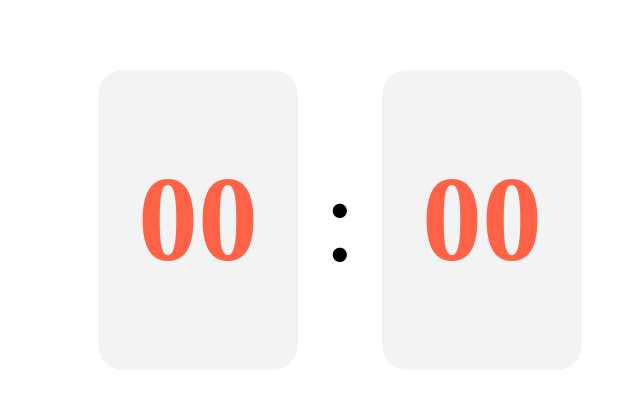
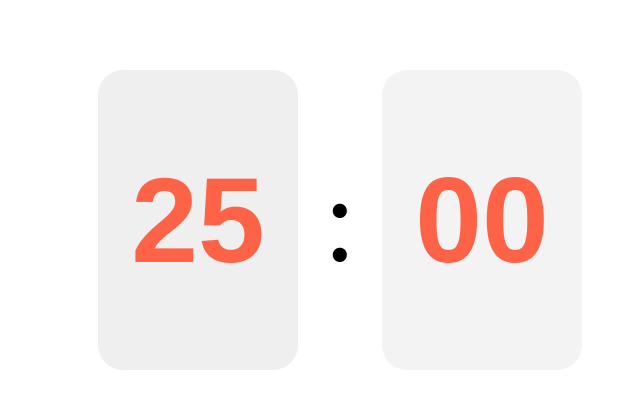
Before and after one commit to MARUNGs/react-clock, a React (Create React App) app: page / in a window 1280 px wide. Shown: the part 274-694 px from the top of the page, without its empty margins (300-940 px from the left). Built offline with nearby package versions, Linux system fonts and the light colour scheme.

Commit message:
기능 마무리

```diff
--- a/src/atoms.ts
+++ b/src/atoms.ts
@@ -2,7 +2,7 @@ import { atom, selector } from "recoil";
 
 const hourState = atom<number>({
   key: "hour",
-  default: 0,
+  default: 25,
 });
 
 const minuteState = atom<number>({
--- a/src/screens/Pomodoro.tsx
+++ b/src/screens/Pomodoro.tsx
@@ -25,7 +25,46 @@ const Wrapper = styled.div`
   gap: 2%;
 `;
 
-const Hour = styled.div`
+const Hour = styled(motion.button)`
+  border: none; /* 테두리 제거 */
+  outline: none; /* 클릭했을 때 생기는 외곽선 제거 */
+  box-shadow: none; /* 그림자 효과 제거 */
+  -webkit-appearance: none; /* Safari/Chrome의 기본 스타일 제거 */
+  -moz-appearance: none; /* Firefox의 기본 스타일 제거 */
+
+  width: 200px;
+  height: 300px;
+
+  /* background-color: #f3f3f3; */
+  border-radius: 25px;
+  border-color: tomato;
+
+  // 수평정렬
+  display: flex;
+  justify-content: center;
+  align-items: center;
+
+  color: tomato;
+  font-size: 120px;
+  font-weight: 800;
+  text-align: center;
+`;
+
+const Division = styled.div`
+  text-align: center;
+
+  span {
+    font-size: 120px;
+  }
+`;
+
+const Minute = styled(motion.button)`
+  border: none; /* 테두리 제거 */
+  outline: none; /* 클릭했을 때 생기는 외곽선 제거 */
+  box-shadow: none; /* 그림자 효과 제거 */
+  -webkit-appearance: none; /* Safari/Chrome의 기본 스타일 제거 */
+  -moz-appearance: none; /* Firefox의 기본 스타일 제거 */
+
   width: 200px;
   height: 300px;
 
@@ -37,40 +76,10 @@ const Hour = styled.div`
   justify-content: center;
   align-items: center;
 
-  span {
   color: tomato;
   font-size: 120px;
   font-weight: 800;
   text-align: center;
-  }
-`;
-
-const Division = styled.div`
-  text-align: center;
-
-  span {
-    font-size: 120px;
-  }
-`;
-
-const Minute = styled.div`
-  width: 200px;
-  height: 300px;
-
-  background-color: #f3f3f3;
-  border-radius: 25px;
-
-  // 수평정렬
-  display: flex;
-  justify-content: center;
-  align-items: center;
-
-  span {
-    color: tomato;
-    font-size: 120px;
-    font-weight: 800;
-    text-align: center;
-  }
 `;
 
 const BtnWrapper = styled.div`
@@ -78,7 +87,7 @@ const BtnWrapper = styled.div`
   justify-content: center;
   align-items: center;
   margin-top: 5%;
-  margin-bottom: 10%;
+  margin-bottom: 5%;
 `;
 
 const Btn = styled(motion.button)`
@@ -103,8 +112,17 @@ const BottomWrapper = styled.div`
   span {
     font-size: 20px;
     font-weight: 700;
+    margin-top: 5%;
+    margin-bottom: 5%;
     color: rgba(255, 255, 255, 0.7);
   }
+`;
+
+const BottomItem = styled.div`
+  display: flex;
+  flex-direction: column;
+  justify-content: center;
+  align-items: center;
 `;
 
 // animation -----
@@ -114,6 +132,21 @@ const boxVars = {
   },
   click: {
     scale: 0.8,
+  },
+};
+
+const btnVars = {
+  start: {
+    opacity: 0,
+    scale: 0.5,
+  },
+  doing: {
+    opacity: 1,
+    scale: 1,
+  },
+  exit: {
+    opacity: 0,
+    scale: 1,
   },
 };
 
@@ -133,11 +166,12 @@ function Pomodoro() {
   // round가 4/4라면, 0/4로 되돌리고, goalPoint + 1를 계산한다.
   const plusRoundAndGoal = () => {
     if (!(hour === 0 && minute === 0)) return;
-
     const { current, target } = roundInfo;
 
     // 이 함수를 실행한 것 자체가 +1를 하기 위함.
     setRoundInfo({ current: current + 1, target });
+    setHour(25);
+    setMinute(0);
 
     // 만약 round를 모두 채웠다면
     if (current / target === 1) {
@@ -154,7 +188,7 @@ function Pomodoro() {
     if (playFlag) {
       const timer = setTimeout(() => {
         // 분
-        minute !== 0 ? setMinute(minute - 1) : setMinute(3);
+        minute !== 0 ? setMinute(minute - 1) : setMinute(59);
         // 시
         hour !== 0 && minute === 0 && setHour(hour - 1);
       }, 1000);
@@ -170,14 +204,26 @@ function Pomodoro() {
     <>
       <Title>Pomodoro</Title>
       <Wrapper>
-        <Hour>
-          <span>{hour < 10 ? "0" + hour : hour}</span>
+        <Hour
+          key={hour}
+          variants={btnVars}
+          initial="start"
+          animate="doing"
+          exit="exit"
+        >
+          {hour < 10 ? "0" + hour : hour}
         </Hour>
         <Division>
           <span>:</span>
         </Division>
-        <Minute>
-          <span>{minute === 0 ? "0" + minute : minute}</span>
+        <Minute
+          key={minute}
+          variants={btnVars}
+          initial="start"
+          animate="doing"
+          exit="exit"
+        >
+          {minute === 0 ? "0" + minute : minute}
         </Minute>
       </Wrapper>
 
@@ -209,12 +255,18 @@ function Pomodoro() {
       </BtnWrapper>
 
       <BottomWrapper>
+        <BottomItem>
           <span>
-          ROUND: {roundInfo.current} / {roundInfo.target} <br />
+            {roundInfo.current} / {roundInfo.target} <br />
           </span>
+          <span>ROUND</span>
+        </BottomItem>
+        <BottomItem>
           <span>
-          GOAL: {goalInfo.current} / {goalInfo.target}
+            {goalInfo.current} / {goalInfo.target}
           </span>
+          <span>GOAL</span>
+        </BottomItem>
       </BottomWrapper>
     </>
   );
```
Lines whose indentation alone changed are shown as unchanged.
